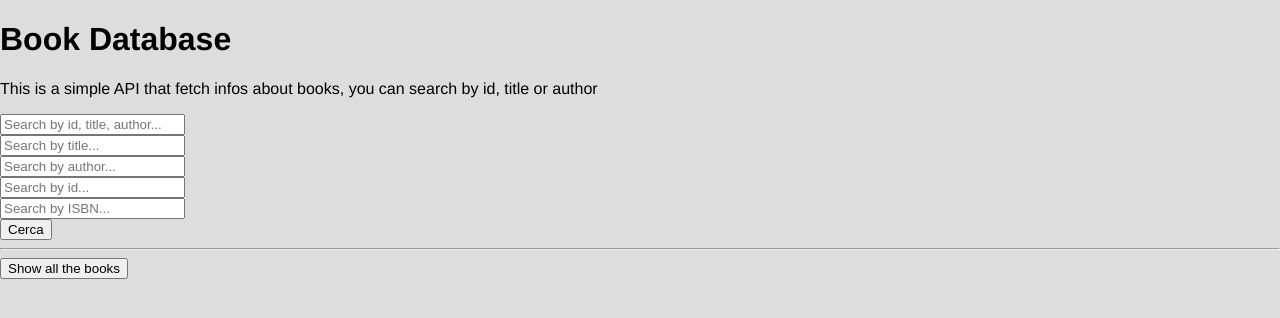
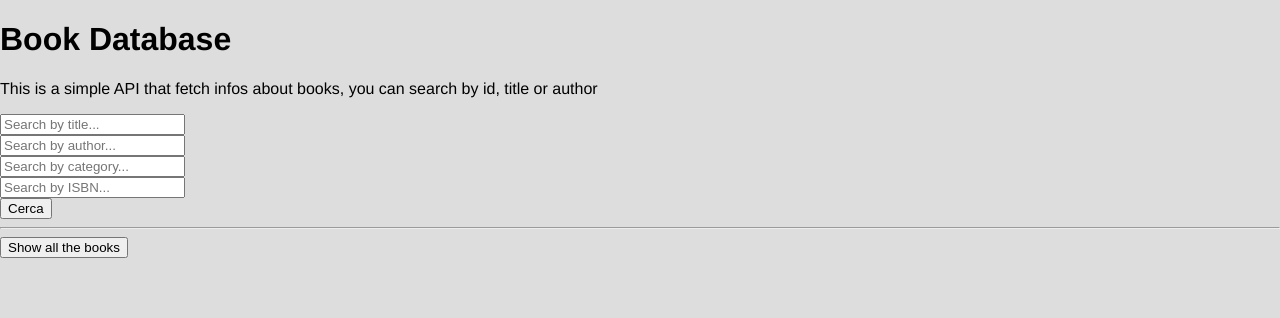
Before and after one commit to Andrea-Rossini/books-database, a Flask app: page / in a window 1280 px wide. Shown: the top 318 px of the page. Run offline with Flask 2, Linux system fonts and the light colour scheme.

Commit message:
Added on GCP; use of a correct db

```diff
--- a/app.py
+++ b/app.py
@@ -35,12 +35,12 @@ def home():
     var = "This is a simple API that fetch infos about books, you can search by id, title or author"
     return render_template('home.html', var=var)
 
-@app.route("/search", methods=['GET'])
+@app.route("/search", methods=["GET"])
 def query():
     results = []
     title = request.args.get("title")
     author = request.args.get("author")
-    id = request.args.get("id")
+    category = request.args.get("category")
     isbn = request.args.get("isbn")
     q_dict = dict({})
 
@@ -52,9 +52,9 @@ def query():
         author_query = "authors LIKE '%" + author + "%'"
         q_dict['author'] = author_query
 
-    if id is not None:
-        id_query = "bookID = " + id
-        q_dict['id'] = id_query
+    if category is not None:
+        category_query = "categories LIKE'%" + category
+        q_dict['category'] = category_query
 
     if isbn is not None:
         isbn_query = "isbn LIKE '%" + isbn + "%'"
@@ -81,7 +81,7 @@ def query():
 def search():
     p_title = request.form.get("title")
     p_author = request.form.get("author")
-    p_id = request.form.get("id")
+    p_category = request.form.get("category")
     p_isbn = request.form.get("isbn")
     p_dict = {}
     p_string = "/search?"
@@ -94,9 +94,9 @@ def search():
         author_par = "author=" + p_author
         p_dict['author'] = author_par
 
-    if p_id != "":
-        id_par = "id=" + p_id
-        p_dict['id'] = id_par
+    if p_category != "":
+        category_par = "id=" + p_category
+        p_dict['category'] = category_par
 
     if p_isbn != "":
         isbn_par = "isbn=" + p_isbn
@@ -110,7 +110,7 @@ def search():
 
     return redirect(p_string)
 
-@app.route("/all", methods=["POST", "GET"])
+@app.route("/all", methods=["POST"])
 def all():
     qry = "SELECT * FROM books;"
     return sqlquery(qry)
@@ -120,7 +120,7 @@ def sqlquery1(var):
     conn = sql.connect('books.db')
     cur = conn.cursor()
 
-    cur.execute("SELECT * FROM books WHERE LOWER(bookID) LIKE '%"+var.lower()+"% OR LOWER(title) LIKE '%"+var.lower()+"% OR LOWER(authors) LIKE '%"+var.lower()+"% OR LOWER(average_rating) LIKE '%"+var.lower()+"% OR LOWER(isbn) LIKE '%"+var.lower()+"% OR LOWER(isbn13) LIKE '%"+var.lower()+"% OR LOWER(language_code) LIKE '%"+var.lower()+"% OR LOWER(num_pages) LIKE '%"+var.lower()+"% OR LOWER(ratings_count) LIKE '%"+var.lower()+"% OR LOWER(text_reviews_count) LIKE '%"+var.lower()+"% OR LOWER(publication_date) LIKE '%"+var.lower()+"% OR LOWER(publisher) LIKE '%"+var.lower()+"%")
+    cur.execute("SELECT * FROM books WHERE LOWER(categories) LIKE '%"+var.lower()+"% OR LOWER(title) LIKE '%"+var.lower()+"% OR LOWER(authors) LIKE '%"+var.lower()+"% OR LOWER(average_rating) LIKE '%"+var.lower()+"% OR LOWER(isbn) LIKE '%"+var.lower()+"% OR LOWER(isbn13) LIKE '%"+var.lower()+"% OR LOWER(language_code) LIKE '%"+var.lower()+"% OR LOWER(num_pages) LIKE '%"+var.lower()+"% OR LOWER(ratings_count) LIKE '%"+var.lower()+"% OR LOWER(text_reviews_count) LIKE '%"+var.lower()+"% OR LOWER(publication_date) LIKE '%"+var.lower()+"% OR LOWER(publisher) LIKE '%"+var.lower()+"%")
 
     rows=cur.fetchall()
     return jsonify(dic_fun(cur, rows))
--- a/build-db.py
+++ b/build-db.py
@@ -1,8 +1,8 @@
 import pandas as pd
 
-db = pd.read_csv("/Users/andrearossini/PycharmProjects/books-database/books.csv", on_bad_lines='skip')
+db = pd.read_csv("books.csv", on_bad_lines='skip')
 
-f = open("/Users/andrearossini/PycharmProjects/books-database/build_db.txt", 'w')
+f = open("build_db.txt", 'w')
 
 for i in range (0, db.index[-1]):
     f.write ('INSERT INTO books VALUES ("'+str(db.iloc[i][0]).replace("\"", "'")+'","'+str(db.iloc[i][1]).replace("\"", "'")+'","'+str(db.iloc[i][2]).replace("\"", "'")+'","'+str(db.iloc[i][3]).replace("\"", "'")+'","'+str(db.iloc[i][4]).replace("\"", "'")+'","'+str(db.iloc[i][5]).replace("\"", "'")+'","'+str(db.iloc[i][6]).replace("\"", "'")+'","'+str(db.iloc[i][7]).replace("\"", "'")+'","'+str(db.iloc[i][8]).replace("\"", "'")+'","'+str(db.iloc[i][9]).replace("\"", "'")+'","'+str(db.iloc[i][10]).replace("\"", "'")+'","'+str(db.iloc[i][11]).replace("\"", "'")+'");\n')
--- a/templates/home.html
+++ b/templates/home.html
@@ -11,13 +11,11 @@
 <p> {{ var }} </p>
 
 <form method="POST">
-    <input type="text" name="q" placeholder="Search by id, title, author..." >
-    <br>
     <input type="text" name="title" placeholder="Search by title..." >
     <br>
     <input type="text" name="author" placeholder="Search by author..." >
     <br>
-    <input type="text" name="id" placeholder="Search by id..." >
+    <input type="text" name="category" placeholder="Search by category..." >
     <br>
     <input type="text" name="isbn" placeholder="Search by ISBN..." >
     <br>
```
